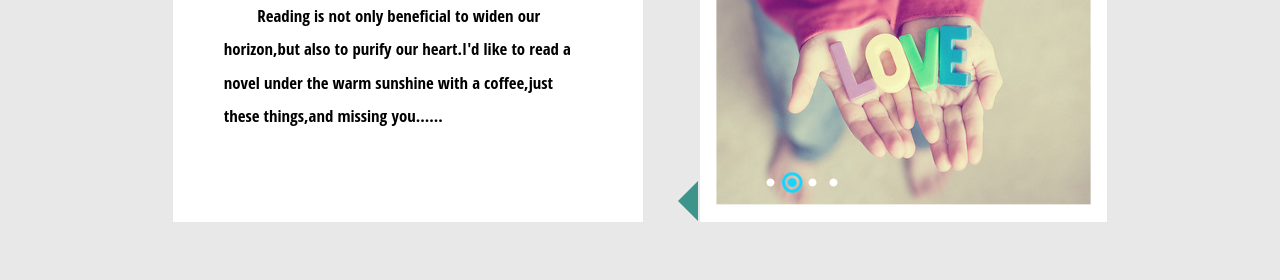
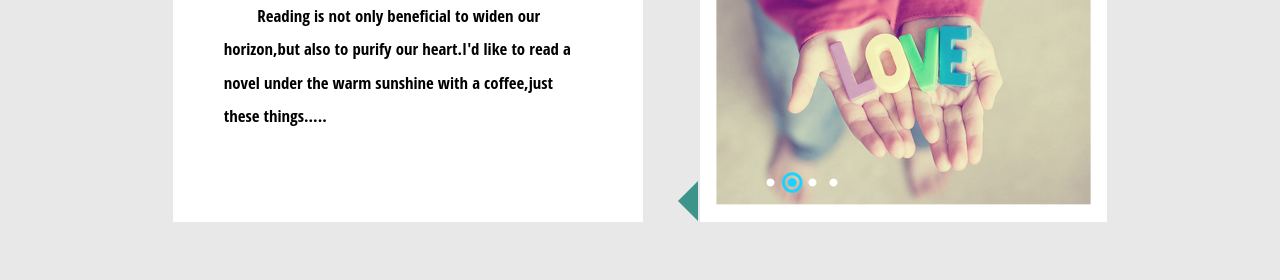
Before and after one commit to SunShinewyf/SunShinewyf.github.io, a Jekyll site: the page built from index.html, in a window 1280 px wide and 1400 px high. Shown: the part 236-516 px from the top of the window. Built offline with Jekyll 4.4.1, drawn with Linux system fonts in a browser that asks for light colours; nearby versions of some CDN libraries; library files that are not in the unit come from our copies; comment, search, counter and statistics services are not loaded; some of the changed text lies outside the part shown; grey boxes are pictures that could not be loaded.

Commit message:
add the file

```diff
--- a/_layouts/index.html
+++ b/_layouts/index.html
@@ -3,7 +3,7 @@
          <div class="mid">
                 <div class="left">
                 <h2>book is my best friend</h2>
-                <p>Reading is not only beneficial to widen our horizon,but also to purify our heart.I'd like to read a novel under the warm sunshine with a coffee,just these things,and missing you......</p>
+                <p>Reading is not only beneficial to widen our horizon,but also to purify our heart.I'd like to read a novel under the warm sunshine with a coffee,just these things.....</p>
                 <div class="arrow arrow1">
                 </div>
                 <div class="arrow arrow2">
@@ -28,7 +28,7 @@
   <div class="tour-list">
        <div class="one">
                <img src="/public/img/img1.jpg"/>
-               <p>Every time I find the beautiful scenery,the natural sights,the corner that most people ingore,I will feel happy,enjoyable and satisfied.I want to seek more and enjoy more.I hope that one day,when I go through the corner of a street,and I come across you.......</p>
+               <p>Every time I find the beautiful scenery,the natural sights,the corner that most people are used to ignoring,I will feel happy,enjoyable and satisfied.I want to seek more and enjoy more.I hope that one day,when I go through the corner of a street, I coming across you..</p>
        </div>
        <ul>
            <li class="first">
```
